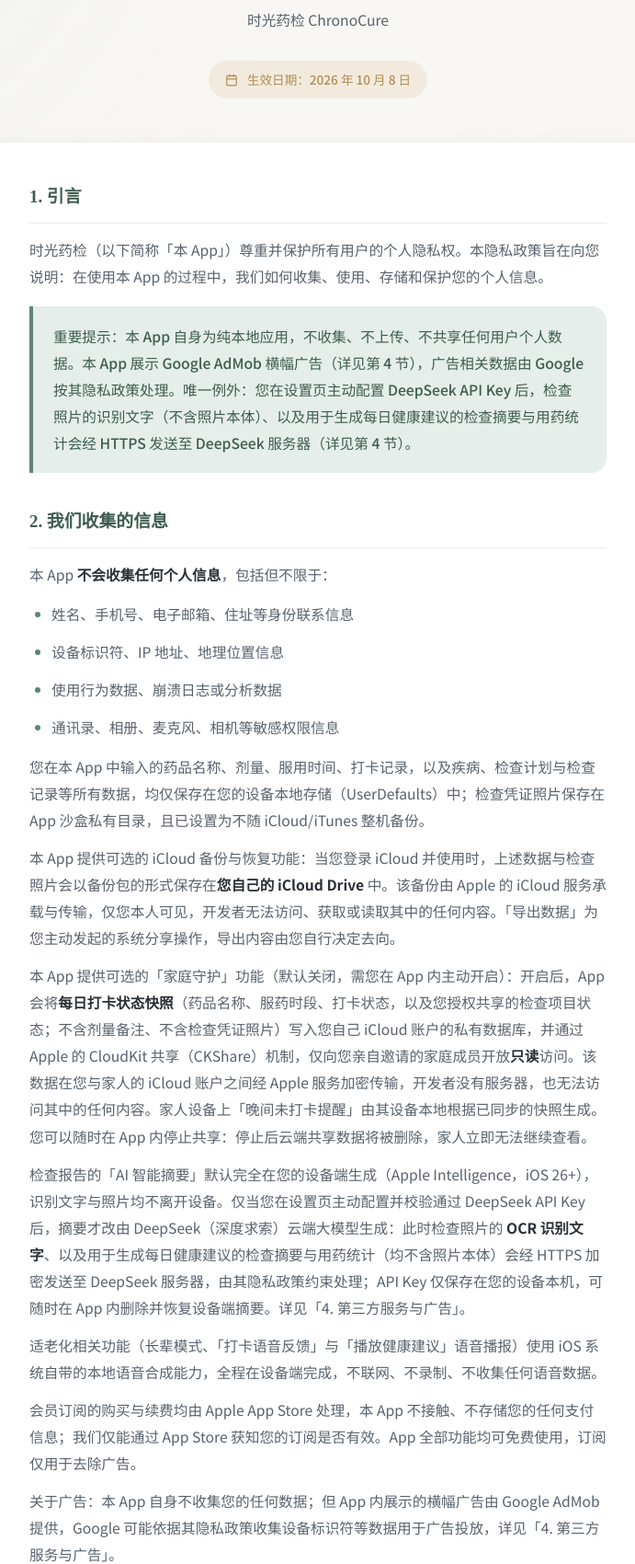
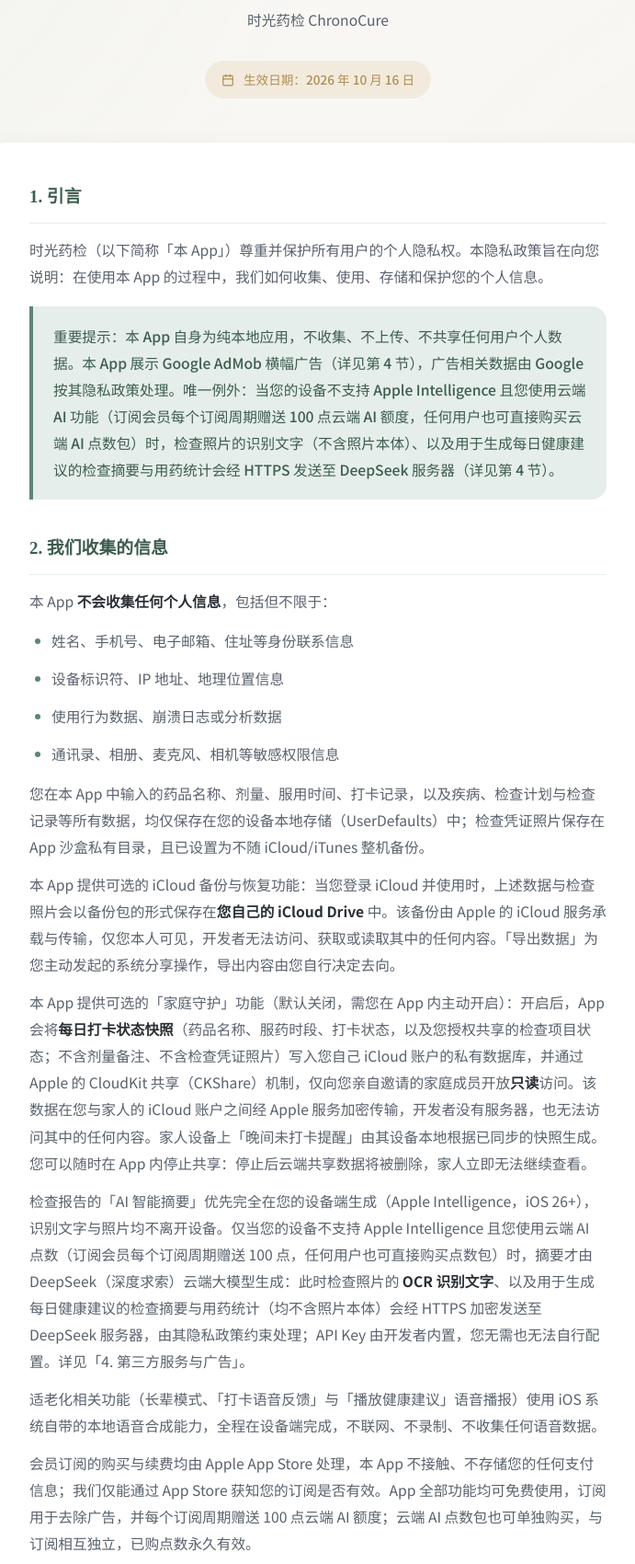
Before and after one commit to suntxy/MedicalAssistant, a plain HTML site: page docs/privacy.html in a window 1280 px wide. Shown: the part 235-1935 px from the top of the page at 92% size, without its empty margins (294-985 px from the left). Drawn offline with Linux system fonts and the light colour scheme.

Commit message:
更新隐私政策说明

```diff
--- a/docs/privacy.html
+++ b/docs/privacy.html
@@ -249,7 +249,7 @@
           <line x1="8" y1="2" x2="8" y2="6"></line>
           <line x1="3" y1="10" x2="21" y2="10"></line>
         </svg>
-        生效日期：2026 年 10 月 8 日
+        生效日期：2026 年 10 月 16 日
       </div>
     </header>
 
@@ -258,7 +258,7 @@
         <h2>1. 引言</h2>
         <p>时光药检（以下简称「本 App」）尊重并保护所有用户的个人隐私权。本隐私政策旨在向您说明：在使用本 App 的过程中，我们如何收集、使用、存储和保护您的个人信息。</p>
         <div class="highlight-box">
-          <p>重要提示：本 App 自身为纯本地应用，不收集、不上传、不共享任何用户个人数据。本 App 展示 Google AdMob 横幅广告（详见第 4 节），广告相关数据由 Google 按其隐私政策处理。唯一例外：您在设置页主动配置 DeepSeek API Key 后，检查照片的识别文字（不含照片本体）、以及用于生成每日健康建议的检查摘要与用药统计会经 HTTPS 发送至 DeepSeek 服务器（详见第 4 节）。</p>
+          <p>重要提示：本 App 自身为纯本地应用，不收集、不上传、不共享任何用户个人数据。本 App 展示 Google AdMob 横幅广告（详见第 4 节），广告相关数据由 Google 按其隐私政策处理。唯一例外：当您的设备不支持 Apple Intelligence 且您使用云端 AI 功能（订阅会员每个订阅周期赠送 100 点云端 AI 额度，任何用户也可直接购买云端 AI 点数包）时，检查照片的识别文字（不含照片本体）、以及用于生成每日健康建议的检查摘要与用药统计会经 HTTPS 发送至 DeepSeek 服务器（详见第 4 节）。</p>
         </div>
       </section>
 
@@ -274,9 +274,9 @@
         <p>您在本 App 中输入的药品名称、剂量、服用时间、打卡记录，以及疾病、检查计划与检查记录等所有数据，均仅保存在您的设备本地存储（UserDefaults）中；检查凭证照片保存在 App 沙盒私有目录，且已设置为不随 iCloud/iTunes 整机备份。</p>
         <p>本 App 提供可选的 iCloud 备份与恢复功能：当您登录 iCloud 并使用时，上述数据与检查照片会以备份包的形式保存在<strong>您自己的 iCloud Drive</strong> 中。该备份由 Apple 的 iCloud 服务承载与传输，仅您本人可见，开发者无法访问、获取或读取其中的任何内容。「导出数据」为您主动发起的系统分享操作，导出内容由您自行决定去向。</p>
         <p>本 App 提供可选的「家庭守护」功能（默认关闭，需您在 App 内主动开启）：开启后，App 会将<strong>每日打卡状态快照</strong>（药品名称、服药时段、打卡状态，以及您授权共享的检查项目状态；不含剂量备注、不含检查凭证照片）写入您自己 iCloud 账户的私有数据库，并通过 Apple 的 CloudKit 共享（CKShare）机制，仅向您亲自邀请的家庭成员开放<strong>只读</strong>访问。该数据在您与家人的 iCloud 账户之间经 Apple 服务加密传输，开发者没有服务器，也无法访问其中的任何内容。家人设备上「晚间未打卡提醒」由其设备本地根据已同步的快照生成。您可以随时在 App 内停止共享：停止后云端共享数据将被删除，家人立即无法继续查看。</p>
-        <p>检查报告的「AI 智能摘要」默认完全在您的设备端生成（Apple Intelligence，iOS 26+），识别文字与照片均不离开设备。仅当您在设置页主动配置并校验通过 DeepSeek API Key 后，摘要才改由 DeepSeek（深度求索）云端大模型生成：此时检查照片的 <strong>OCR 识别文字</strong>、以及用于生成每日健康建议的检查摘要与用药统计（均不含照片本体）会经 HTTPS 加密发送至 DeepSeek 服务器，由其隐私政策约束处理；API Key 仅保存在您的设备本机，可随时在 App 内删除并恢复设备端摘要。详见「4. 第三方服务与广告」。</p>
+        <p>检查报告的「AI 智能摘要」优先完全在您的设备端生成（Apple Intelligence，iOS 26+），识别文字与照片均不离开设备。仅当您的设备不支持 Apple Intelligence 且您使用云端 AI 点数（订阅会员每个订阅周期赠送 100 点，任何用户也可直接购买点数包）时，摘要才由 DeepSeek（深度求索）云端大模型生成：此时检查照片的 <strong>OCR 识别文字</strong>、以及用于生成每日健康建议的检查摘要与用药统计（均不含照片本体）会经 HTTPS 加密发送至 DeepSeek 服务器，由其隐私政策约束处理；API Key 由开发者内置，您无需也无法自行配置。详见「4. 第三方服务与广告」。</p>
         <p>适老化相关功能（长辈模式、「打卡语音反馈」与「播放健康建议」语音播报）使用 iOS 系统自带的本地语音合成能力，全程在设备端完成，不联网、不录制、不收集任何语音数据。</p>
-        <p>会员订阅的购买与续费均由 Apple App Store 处理，本 App 不接触、不存储您的任何支付信息；我们仅能通过 App Store 获知您的订阅是否有效。App 全部功能均可免费使用，订阅仅用于去除广告。</p>
+        <p>会员订阅的购买与续费均由 Apple App Store 处理，本 App 不接触、不存储您的任何支付信息；我们仅能通过 App Store 获知您的订阅是否有效。App 全部功能均可免费使用，订阅用于去除广告，并每个订阅周期赠送 100 点云端 AI 额度；云端 AI 点数包也可单独购买，与订阅相互独立，已购点数永久有效。</p>
         <p>关于广告：本 App 自身不收集您的任何数据；但 App 内展示的横幅广告由 Google AdMob 提供，Google 可能依据其隐私政策收集设备标识符等数据用于广告投放，详见「4. 第三方服务与广告」。</p>
       </section>
 
@@ -303,7 +303,7 @@
           <li>广告相关数据由 Google 直接收集并按其隐私政策处理，本 App 开发者不接收、不存储这些数据。可能涉及的数据类型包括：设备标识符（如 IDFA，仅经 ATT 授权后用于追踪）、广告互动数据、大致位置信息、崩溃与性能诊断数据——与 App Store 产品页「App 隐私」中声明的数据类型一致。Google 隐私政策：<a href="https://policies.google.com/privacy">https://policies.google.com/privacy</a>。</li>
         </ul>
         <p>除上述广告 SDK 外，本 App 未集成任何第三方统计、社交或云服务 SDK。可选的 iCloud 备份与「家庭守护」共享均由 Apple 系统级 iCloud/CloudKit 服务传输，不属于第三方服务，开发者不经过任何自有服务器。Apple Watch 配套 App 不含任何广告。</p>
-        <p>另有一项可选的第三方云端服务（默认关闭，需您主动配置）：「AI 服务」设置中配置 DeepSeek API Key 后，检查报告的摘要生成会调用 <strong>DeepSeek（深度求索）</strong>的云端 API——此时检查照片的 OCR 识别文字、以及每日健康建议功能所需的检查摘要与用药统计经 HTTPS 发送至 DeepSeek 服务器（api.deepseek.com），不包含照片本体、姓名、联系方式等其他信息；DeepSeek 对上述数据的处理受其隐私政策约束（<a href="https://platform.deepseek.com/">https://platform.deepseek.com/</a>），本 App 开发者不接收、不存储这些数据，也不经过任何自有服务器中转。未配置或删除 Key 后，摘要仅由设备端 Apple Intelligence 生成，数据不出设备。</p>
+        <p>另有一项第三方云端服务（云端 AI 点数）：当您的设备不支持 Apple Intelligence 且您使用云端 AI 点数（订阅会员每个订阅周期赠送 100 点，任何用户也可单独购买点数包）时，检查报告的摘要与每日健康建议生成会调用 <strong>DeepSeek（深度求索）</strong>的云端 API——此时检查照片的 OCR 识别文字、以及每日健康建议功能所需的检查摘要与用药统计经 HTTPS 发送至 DeepSeek 服务器（api.deepseek.com），不包含照片本体、姓名、联系方式等其他信息；DeepSeek 对上述数据的处理受其隐私政策约束（<a href="https://platform.deepseek.com/">https://platform.deepseek.com/</a>），本 App 开发者不接收、不存储这些数据，也不经过任何自有服务器中转。调用使用的 API Key 由开发者内置，您无需也无法自行配置。设备支持 Apple Intelligence 时，摘要与健康建议仅由设备端生成，数据不出设备。</p>
       </section>
 
       <section>
```
Also changed, not shown: docs/privacy-en.html (+5 -5 lines).
